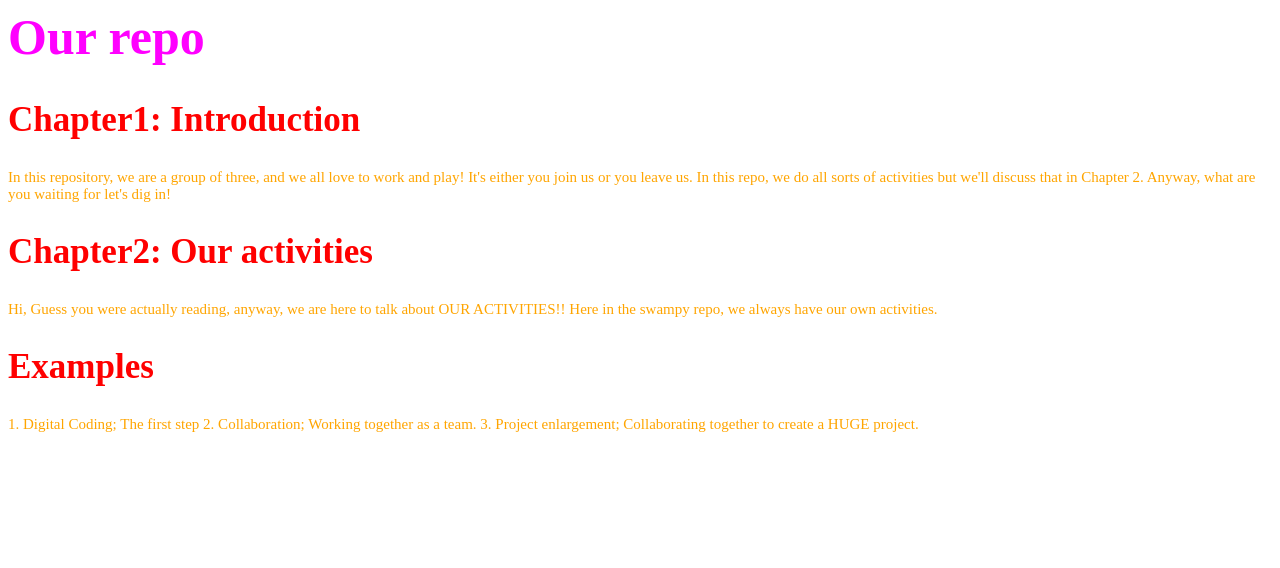
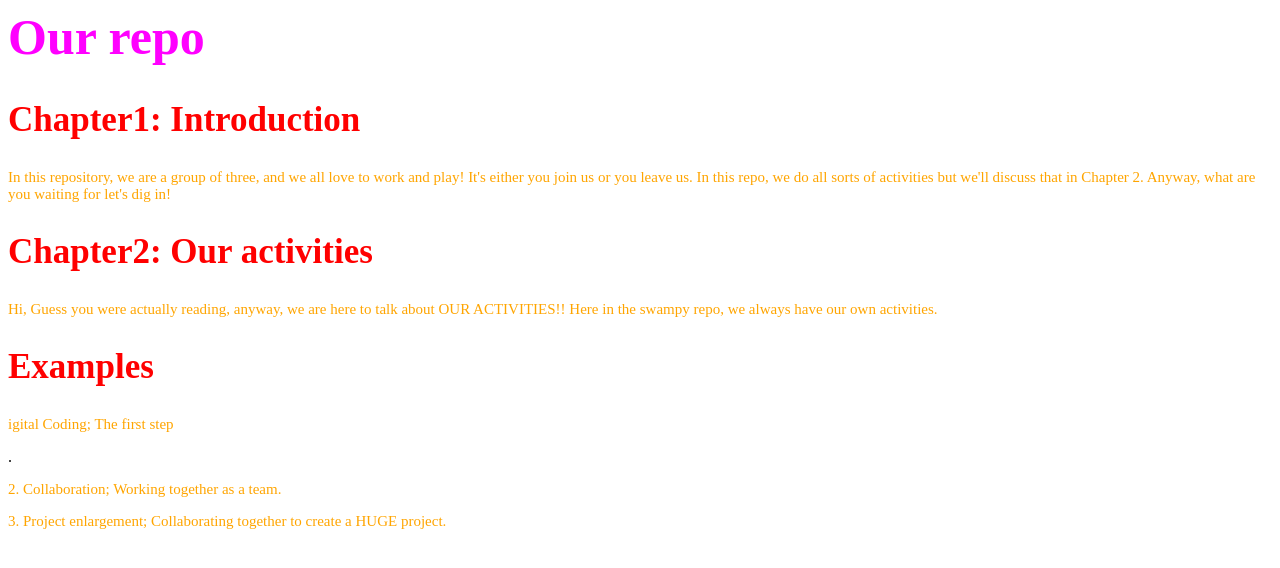
Before and after one commit to Kid-Swampy147/swampy, a plain HTML site: page index.html in a window 1280 px wide. Drawn offline with Linux system fonts and the light colour scheme.

Commit message:
Update index.html

```diff
--- a/index.html
+++ b/index.html
@@ -15,12 +15,10 @@
        <p>Hi, Guess you were actually reading, anyway, we are here to talk about OUR ACTIVITIES!!
       Here in the swampy repo, we always have our own activities.</p>
        <h2>Examples</h2>
-      <p>
-       1. Digital Coding; The first step
-       2. Collaboration; Working together as a team.
-       3. Project enlargement; Collaborating together to create a HUGE project.
 
-      </p>
+       <p>igital Coding; The first step</p>.
+       <p>2. Collaboration; Working together as a team.</p>
+       <p>3. Project enlargement; Collaborating together to create a HUGE project.</p>
 
    </body>
 </html>
```
